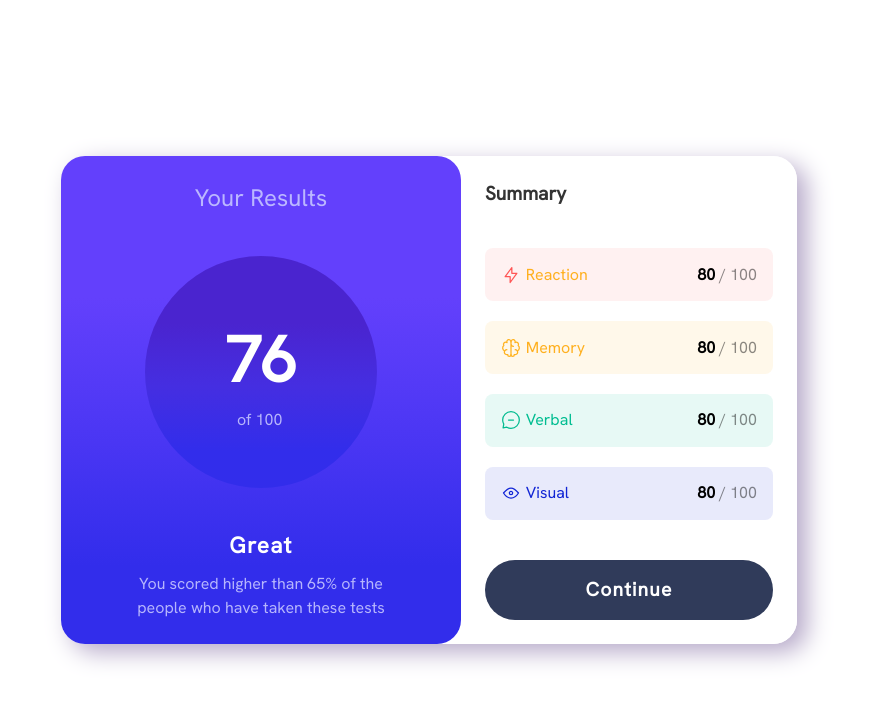
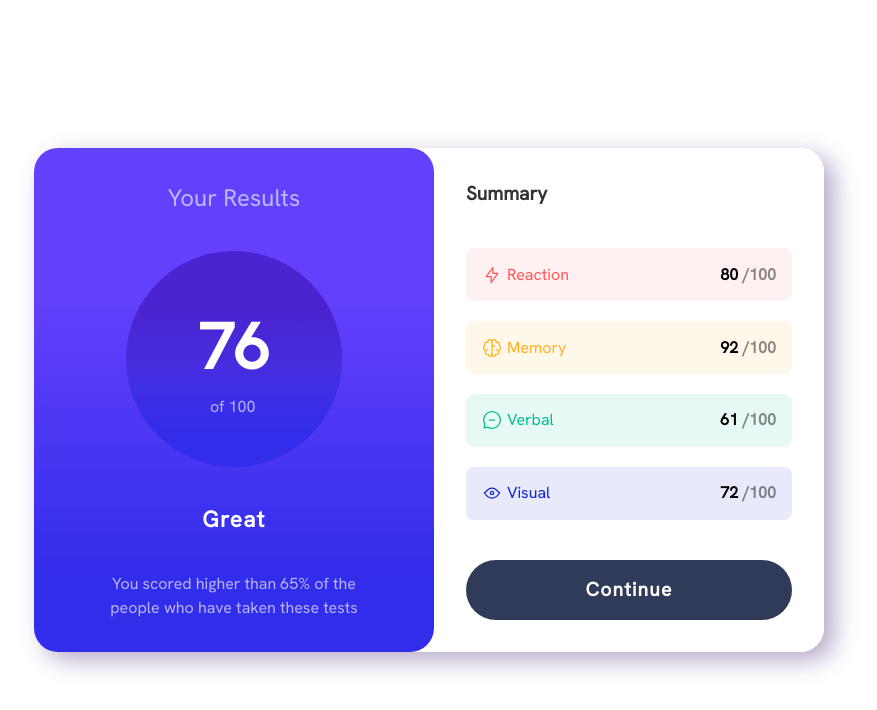
Before and after one commit to demattei-teo/mini-proyect-, a website built with Vite: page index.html in a window 1280 px wide. Shown: the whole page, without its empty margins (211-1088 px from the left). Built offline with nearby package versions, Linux system fonts and the light colour scheme.

Commit message:
frontend/ refactor interface result component

```diff
--- a/index.html
+++ b/index.html
@@ -1,5 +1,6 @@
 <!DOCTYPE html>
 <html lang="en">
+
 <head>
   <meta charset="UTF-8">
   <meta http-equiv="X-UA-Compatible" content="IE=edge">
@@ -7,77 +8,88 @@
   <title>componenete-reutilizable</title>
   <link rel="stylesheet" href="/sass/main.scss">
 </head>
+
 <body>
   <section class="results">
-   <div class="results__percentage percentage">
-     <h1 class="percentage__title">
-        Your Results
-     </h1>
-     <div class="percentage__score score">
-      <span class="score__result">76</span>
-      <span class="score__number">of 100</span>
+    <div class="scoreCard">
+      <h1 class="scoreCard-title">Your Results</h1>
+      <div class="scoreCard-rating">
+        <span class="scoreCard-result">76</span>
+        <span class="scoreCard-number">of 100</span>
       </div>
-     <div class="percentage__description description">
-      <h2>
-         Great
-      </h2>
-      <p>
+        <h2 class="scoreCard-messange">Great</h2>
+        <p class="scoreCard-detail">
           You scored higher than 65% of the people who have taken these tests
         </p>
-     </div>
+
 
     </div>
-   <div class="results__summary summary">
-    <h2 class="summary__title">Summary</h2>
-    <ul class="summary__container-skills  container-skills" id="summary__container-skills">
-      <li class="container-skills__item item item__reaction rection">
-        <div class="item__name">
-          <svg xmlns="http://www.w3.org/2000/svg" width="20" height="20" fill="none" viewBox="0 0 20 20"><path stroke="#F55" stroke-linecap="round" stroke-linejoin="round" stroke-width="1.25" d="M10.833 8.333V2.5l-6.666 9.167h5V17.5l6.666-9.167h-5Z"/></svg>
-          <span class="item__title item__memory-span">Reaction</span>
+    <div class="summary">
+      <h2 class="summary-title">Summary</h2>
+      <ul class="summary-container-cardSkill">
+        <li class="cardSkill cardSkill-reaction">
+          <div class="cardSkill-containerName">
+            <svg xmlns="http://www.w3.org/2000/svg" width="20" height="20" fill="none" viewBox="0 0 20 20">
+              <path stroke="#F55" stroke-linecap="round" stroke-linejoin="round" stroke-width="1.25"
+                d="M10.833 8.333V2.5l-6.666 9.167h5V17.5l6.666-9.167h-5Z" />
+            </svg>
+            <span class="carSkill-name">Reaction</span>
           </div>
-        <div class="item__score">
-          <span class="item__span">80</span>
-          /
-          100
+          <div class="cardSkill-containerScore cardSkill-container-reaction">
+            <span class="cardSkill-score">80</span>
+            <span class="cardSkill-number">/100</span>
           </div>
         </li>
-      <li class="container-skills__item item item__memory">
-        <div class="item__name">
-          <svg xmlns="http://www.w3.org/2000/svg" width="20" height="20" fill="none" viewBox="0 0 20 20"><path stroke="#FFB21E" stroke-linecap="round" stroke-linejoin="round" stroke-width="1.25" d="M5.833 11.667a2.5 2.5 0 1 0 .834 4.858"/><path stroke="#FFB21E" stroke-linecap="round" stroke-linejoin="round" stroke-width="1.25" d="M3.553 13.004a3.333 3.333 0 0 1-.728-5.53m.025-.067a2.083 2.083 0 0 1 2.983-2.824m.199.054A2.083 2.083 0 1 1 10 3.75v12.917a1.667 1.667 0 0 1-3.333 0M10 5.833a2.5 2.5 0 0 0 2.5 2.5m1.667 3.334a2.5 2.5 0 1 1-.834 4.858"/><path stroke="#FFB21E" stroke-linecap="round" stroke-linejoin="round" stroke-width="1.25" d="M16.447 13.004a3.334 3.334 0 0 0 .728-5.53m-.025-.067a2.083 2.083 0 0 0-2.983-2.824M10 3.75a2.085 2.085 0 0 1 2.538-2.033 2.084 2.084 0 0 1 1.43 2.92m-.635 12.03a1.667 1.667 0 0 1-3.333 0"/></svg>
-           <span class="item__title item__memory-span">Memory</span>
+        <li class="cardSkill  cardSkill-memory">
+          <div class="cardSkill-containerName">
+            <svg xmlns="http://www.w3.org/2000/svg" width="20" height="20" fill="none" viewBox="0 0 20 20">
+              <path stroke="#FFB21E" stroke-linecap="round" stroke-linejoin="round" stroke-width="1.25"
+                d="M5.833 11.667a2.5 2.5 0 1 0 .834 4.858" />
+              <path stroke="#FFB21E" stroke-linecap="round" stroke-linejoin="round" stroke-width="1.25"
+                d="M3.553 13.004a3.333 3.333 0 0 1-.728-5.53m.025-.067a2.083 2.083 0 0 1 2.983-2.824m.199.054A2.083 2.083 0 1 1 10 3.75v12.917a1.667 1.667 0 0 1-3.333 0M10 5.833a2.5 2.5 0 0 0 2.5 2.5m1.667 3.334a2.5 2.5 0 1 1-.834 4.858" />
+              <path stroke="#FFB21E" stroke-linecap="round" stroke-linejoin="round" stroke-width="1.25"
+                d="M16.447 13.004a3.334 3.334 0 0 0 .728-5.53m-.025-.067a2.083 2.083 0 0 0-2.983-2.824M10 3.75a2.085 2.085 0 0 1 2.538-2.033 2.084 2.084 0 0 1 1.43 2.92m-.635 12.03a1.667 1.667 0 0 1-3.333 0" />
+            </svg>
+            <span class="carSkill-name">Memory</span>
           </div>
-        <div class="item__score">
-          <span class="item__span">80</span>
-          /
-          100
+          <div class="cardSkill-containerScore cardSkill-container-Memory">
+            <span class="cardSkill-score">92</span>
+            <span class="cardSkill-number">/100</span>
           </div>
         </li>
-      <li class="container-skills__item item item__verbal">
-        <div class="item__name">
-          <svg xmlns="http://www.w3.org/2000/svg" width="20" height="20" fill="none" viewBox="0 0 20 20"><path stroke="#00BB8F" stroke-linecap="round" stroke-linejoin="round" stroke-width="1.25" d="M7.5 10h5M10 18.333A8.333 8.333 0 1 0 1.667 10c0 1.518.406 2.942 1.115 4.167l-.699 3.75 3.75-.699A8.295 8.295 0 0 0 10 18.333Z"/></svg>
-          <span class="item__title item__verbal-span">Verbal</span>
+        <li class="cardSkill cardSkill-verbal">
+          <div class="cardSkill-containerName">
+            <svg xmlns="http://www.w3.org/2000/svg" width="20" height="20" fill="none" viewBox="0 0 20 20">
+              <path stroke="#00BB8F" stroke-linecap="round" stroke-linejoin="round" stroke-width="1.25"
+                d="M7.5 10h5M10 18.333A8.333 8.333 0 1 0 1.667 10c0 1.518.406 2.942 1.115 4.167l-.699 3.75 3.75-.699A8.295 8.295 0 0 0 10 18.333Z" />
+            </svg>
+            <span class="carSkill-name">Verbal</span>
           </div>
-        <div class="item__score">
-          <span class="item__span">80</span>
-          /
-          100
+          <div class="cardSkill-containerScore">
+            <span class="cardSkill-score">61</span>
+            <span class="cardSkill-number">/100</span>
           </div>
         </li>
-      <li class="container-skills__item item item__visual">
-        <div class="item__name">
-          <svg xmlns="http://www.w3.org/2000/svg" width="20" height="20" fill="none" viewBox="0 0 20 20"><path stroke="#1125D6" stroke-linecap="round" stroke-linejoin="round" stroke-width="1.25" d="M10 11.667a1.667 1.667 0 1 0 0-3.334 1.667 1.667 0 0 0 0 3.334Z"/><path stroke="#1125D6" stroke-linecap="round" stroke-linejoin="round" stroke-width="1.25" d="M17.5 10c-1.574 2.492-4.402 5-7.5 5s-5.926-2.508-7.5-5C4.416 7.632 6.66 5 10 5s5.584 2.632 7.5 5Z"/></svg>
-          <span class="item__title item__visual-span">Visual</span>
+        <li class="cardSkill cardSkill-visual">
+          <div class="cardSkill-containerName">
+            <svg xmlns="http://www.w3.org/2000/svg" width="20" height="20" fill="none" viewBox="0 0 20 20">
+              <path stroke="#1125D6" stroke-linecap="round" stroke-linejoin="round" stroke-width="1.25"
+                d="M10 11.667a1.667 1.667 0 1 0 0-3.334 1.667 1.667 0 0 0 0 3.334Z" />
+              <path stroke="#1125D6" stroke-linecap="round" stroke-linejoin="round" stroke-width="1.25"
+                d="M17.5 10c-1.574 2.492-4.402 5-7.5 5s-5.926-2.508-7.5-5C4.416 7.632 6.66 5 10 5s5.584 2.632 7.5 5Z" />
+            </svg>
+            <span class="carSkill-name">Visual</span>
           </div>
-        <div class="item__score">
-          <span class="item__span">80</span>
-          /
-          100
+          <div class="cardSkill-containerScore">
+            <span class="cardSkill-score">72</span>
+            <span class="cardSkill-number">/100</span>
           </div>
         </li>
 
       </ul>
 
-      <a class="summary__link">Continue</a>
+      <a class="summary-btn-continue">Continue</a>
   </section>
 </body>
+
 </html>
--- /dev/null
+++ b/sass/components/_cardSkill.scss
@@ -0,0 +1,54 @@
+@use '/sass/general/variables' as *;
+
+.cardSkill {
+  width: 100%;
+  display: flex;
+  justify-content: space-between;
+  padding: 0.9rem 1rem;
+  align-items: center;
+  border-radius: 0.5rem;
+
+  &-containerName {
+    gap: 0.3125rem;
+    display: flex;
+    align-items: center;
+    text-align: center;
+  }
+
+  &-name {
+    display: flex;
+    justify-content: space-between;
+    align-items: center;
+    gap: 0.3rem;
+  }
+
+  &-score {
+    color: #000;
+    font-weight: $font-medium;
+    font-weight: $font-bold;
+  }
+
+  &-number {
+    color: #00000075;
+    font-weight: $font-bold;
+  }
+}
+.cardSkill-reaction {
+  background-color: hsla(0, 100%, 67%, 0.082);
+  color: $Light-red;
+}
+
+.cardSkill-memory {
+  background-color: hsla(39, 100%, 56%, 0.094);
+  color: $Orangey-yellow;
+}
+
+.cardSkill-verbal {
+  background-color: hsla(166, 100%, 37%, 0.093);
+  color: $Green-teal;
+}
+
+.cardSkill-visual {
+  background-color: hsla(234, 85%, 45%, 0.096);
+  color: $Cobalt-blue;
+}
--- a/sass/components/_percentage.scss
+++ /dev/null
@@ -1,78 +0,0 @@
-@use '../general' as *;
-.percentage{
-    display: flex;
-    flex-direction: column;
-    align-items: center;
-    justify-content:space-between;
-    border-radius: 1.5rem;
-    background-color:$Light-royal-blue;
-    padding: 1.5rem;
-    gap: 1.875rem;
-    background: linear-gradient(180deg, rgba(99,64,252,1) 29%, rgba(76,55,244,1) 56%, rgba(50,45,235,1) 84%);
-
-    @media(min-width:768px){
-        max-width: 25rem;
-    }
-
-
-    &__title{
-        color: $Light-lavender;
-
-        font-weight: $font-medium;
-      }
-      &__score{
-        padding: 3rem 4.5rem;
-        border-radius: 100%;
-        display: flex;
-        flex-direction: column;
-        align-items: center;
-        justify-content: center;
-        background: linear-gradient(180deg, rgba(74,36,207,1) 29%, rgba(69,46,225,1) 56%, rgba(50,45,235,1) 84%);
-
-        @media (min-width:768px){
-
-            padding: 3.5rem 5rem;
-
-        }
-
-      }
-
-
-
-      &__description{
-        width: 100%;
-        display: flex;
-        flex-direction: column;
-        align-items: center;
-        justify-content: center;
-        gap: 10px;
-      }
-
-        & h2{
-
-           color: $White;
-           letter-spacing: 0.0813rem;
-           font-size: 1.4rem;
-           font-weight: $font-bold;
-        }
-        & p {
-          color: $Light-lavender;
-          font-weight: 500;
-          width: 80%;
-          text-align: center;
-        }
-  }
-
-
-.score{
-    &__result{
-      color: $White;
-      font-size: 4rem;
-      font-weight: $font-bold  ;
-    }
-    &__number{
-    color: $Light-lavender;
-    width: 3rem;
-     font-weight: $font-medium;
-    }
-}
--- a/sass/components/_score.scss
+++ /dev/null
@@ -1,102 +0,0 @@
-@use '../general' as *;
-.summary {
-    background-color: $White;
-    display: flex;
-    flex-direction: column;
-    justify-content: space-between;
-    align-items: flex-start;
-    gap: 2.5rem;
-    border-radius: 1.5rem;
-    padding: 1.5rem;
-    & h2{
-
-        font-weight: $font-bold;
-        font-size: 1.2rem;
-    }
-    &__link{
-        width: 18rem;
-        background-color: $Dark-gray-blue;
-        font-size: 1.2rem;
-        font-weight: $font-bold;
-        letter-spacing: 0.075rem;
-        color:$White;
-        border: none;
-        border-radius: 4rem;
-        padding: 1rem;
-        transition: ease-in-out 0.5s;
-        text-align: center;
-        cursor: pointer;
-        &:hover{
-          background-color:#2e2c86;
-        }
-    }
- }
- .container-skills{
-    width: 100%;
-    display: flex;
-    flex-direction: column;
-    justify-content: center;
-    align-items: center;
-    flex-wrap: wrap;
-    list-style: none;
-
-    gap: 1.25rem;
-
-
-    &__item{
-      width: 100%;
-      display: flex;
-      justify-content: space-between;
-      padding: 0.9rem 1rem;
-      align-items: center;
-      border-radius: 0.5rem;
-    }
-
-  }
-
-  .item{
-    &__name{
-      display: flex;
-      justify-content: space-between;
-      align-items: center;
-      gap: 0.3rem;
-    }
-    /*single styles*/
-    &__reaction{
-      background-color: hsla(0, 100%, 67%, 0.082);
-      &-span{
-        color: $Light-red;
-      }
-    }
-    &__memory{
-      background-color: hsla(39, 100%, 56%, 0.094);
-      &-span {
-        color: $Orangey-yellow;
-      }
-    }
-    &__verbal{
-      background-color: hsla(166, 100%, 37%, 0.093);
-      &-span {
-        color: $Green-teal;
-      }
-    }
-    &__visual{
-      background-color: hsla(234, 85%, 45%, 0.096);
-      &-span {
-        color: $Cobalt-blue;
-      }
-    }
-
-
-    &__score{
-      color:#00000075;
-      font-weight: $font-medium;
-    }
-    &__span{
-      color: #000;
-      font-weight: $font-bold;
-    }
-
-
-
-    }
--- /dev/null
+++ b/sass/components/_scoreCard.scss
@@ -0,0 +1,66 @@
+@use '../general' as *;
+
+.scoreCard {
+  display: flex;
+  flex-direction: column;
+  align-items: center;
+  justify-content: space-between;
+  border-radius: 1.5rem;
+  padding: 2rem;
+  gap: 1.875rem;
+  background: linear-gradient(180deg, rgba(99, 64, 252, 1) 29%, rgba(76, 55, 244, 1) 56%, rgba(50, 45, 235, 1) 84%);
+
+  @media (min-width: 48rem) {
+    max-width: 25rem;
+  }
+
+  &-title {
+    color: $Light-lavender;
+    font-weight: $font-medium;
+  }
+
+  &-rating {
+    padding: 3rem 4.5rem;
+    border-radius: 100%;
+    display: flex;
+    flex-direction: column;
+    align-items: center;
+    justify-content: center;
+    background: linear-gradient(180deg, rgba(74, 36, 207, 1) 29%, rgba(69, 46, 225, 1) 56%, rgba(50, 45, 235, 1) 84%);
+  }
+
+  &-result {
+    color: $White;
+    font-size: 4rem;
+    font-weight: $font-bold;
+  }
+
+  &-number {
+    color: $Light-lavender;
+    width: 3rem;
+    font-weight: $font-medium;
+  }
+
+  &__description {
+    width: 100%;
+    display: flex;
+    flex-direction: column;
+    align-items: center;
+    justify-content: center;
+    gap: 0.625rem;
+  }
+
+  &-messange {
+    color: $White;
+    letter-spacing: 0.0813rem;
+    font-size: 1.4rem;
+    font-weight: $font-bold;
+  }
+
+  &-detail {
+    color: $Light-lavender;
+    font-weight: 500;
+    width: 80%;
+    text-align: center;
+  }
+}
--- /dev/null
+++ b/sass/components/_summary.scss
@@ -0,0 +1,32 @@
+@use '../general' as *;
+
+.summary {
+  display: flex;
+  flex-direction: column;
+  justify-content: space-between;
+  align-items: flex-start;
+  background-color: $White;
+  gap: 2.5rem;
+  border-radius: 1.5rem;
+  padding: 2rem;
+
+  @media (min-width: 48rem) {
+    width: 25rem;
+  }
+
+  &-title {
+    font-weight: $font-bold;
+    font-size: 1.2rem;
+  }
+
+  &-container-cardSkill {
+    width: 100%;
+    display: flex;
+    flex-direction: column;
+    justify-content: center;
+    align-items: center;
+    flex-wrap: wrap;
+    list-style: none;
+    gap: 1.25rem;
+  }
+}
--- /dev/null
+++ b/sass/components/buttons/_button.scss
@@ -0,0 +1,19 @@
+@use '/sass/general/variables' as *;
+
+.summary-btn-continue {
+  width: 100%;
+  background-color: $Dark-gray-blue;
+  font-size: 1.2rem;
+  font-weight: $font-bold;
+  letter-spacing: 0.075rem;
+  color: $White;
+  border: none;
+  border-radius: 4rem;
+  padding: 1rem;
+  transition: ease-in-out 0.5s;
+  text-align: center;
+
+  &:hover {
+    background-color: #2e2c86;
+  }
+}
--- a/sass/general/_resets.scss
+++ b/sass/general/_resets.scss
@@ -8,7 +8,7 @@
   max-width: 220rem;
   min-height: 100vh;
   font-family: sans-serif;
-    font-size: 16px;
+  font-size: 1rem;
   line-height: 1.5;
   color: #333;
   background-color: #fff;
@@ -16,8 +16,17 @@
   justify-content: center;
   align-items: center;
 }
-  ul, ol {
+
+ul,
+ol li,
+span,
+h1,
+h2,
+h3,
+h4,
+p {
   list-style: none;
+  color: inherit;
 }
 
 a {
@@ -28,11 +37,12 @@
 img {
   display: block;
   max-width: 100%;
+  width: 100%;
   object-fit: cover;
   object-position: center;
 }
 
-  button, [type="button"], [type="reset"], [type="submit"] {
+button {
   -webkit-appearance: none;
   -moz-appearance: none;
   appearance: none;
@@ -41,7 +51,6 @@
   padding: 0;
 }
 
-  /* Agrega un contorno en el enfoque para la accesibilidad */
-  button:focus, [type="button"]:focus, [type="reset"]:focus, [type="submit"]:focus {
-    outline: 2px solid #4d90fe;
+button:focus {
+  outline: 0.125rem solid #4d90fe;
 }
--- a/sass/layouts/_result.scss
+++ b/sass/layouts/_result.scss
@@ -1,18 +1,15 @@
 @use '../general' as *;
 
-.results{
+.results {
   max-width: 49.375rem;
   display: flex;
   flex-direction: column;
   margin: 0.5rem;
   font-family: $primary-font;
-    box-shadow: 10px 8px 24px 0px rgba(182,169,201,1);
-    border-radius:1.5rem;
+  box-shadow: 0.625rem 0.5rem 24px 0rem rgba(182, 169, 201, 1);
+  border-radius: 1.5rem;
 
-
-
-    @media(min-width:768px){
-
+  @media (min-width: 48rem) {
     flex-direction: row;
   }
 }
--- a/sass/main.scss
+++ b/sass/main.scss
@@ -1,10 +1,8 @@
 //? GENERAL
 @use 'general';
-
-
 
 //? LAYOUT
 @use 'layouts';
 
-// //? COMPONENTS
+//? COMPONENTS
 @use 'components';
```
Also changed, not shown: sass/components/_index.scss (+7 -2 lines), sass/general/_variables.scss (+7 -9 lines). Lines whose indentation alone changed are shown as unchanged.
